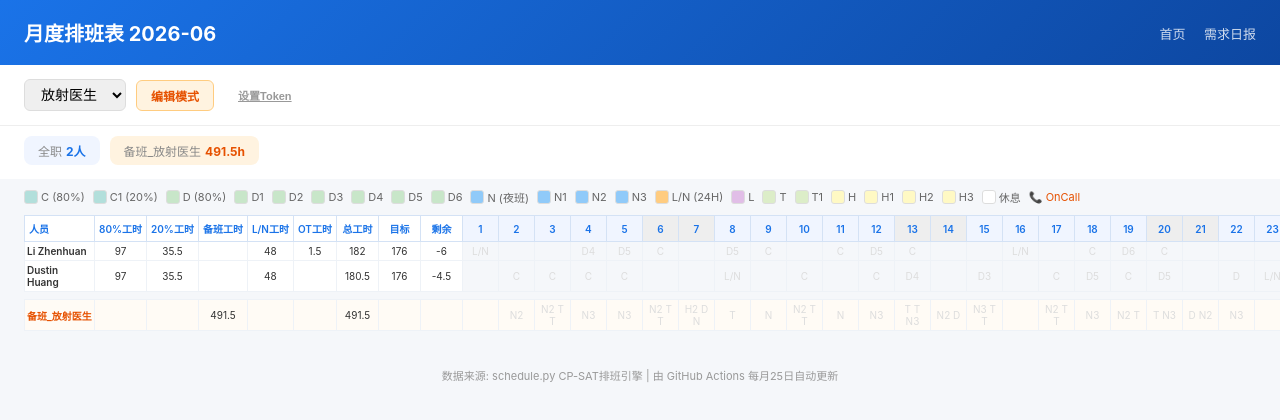
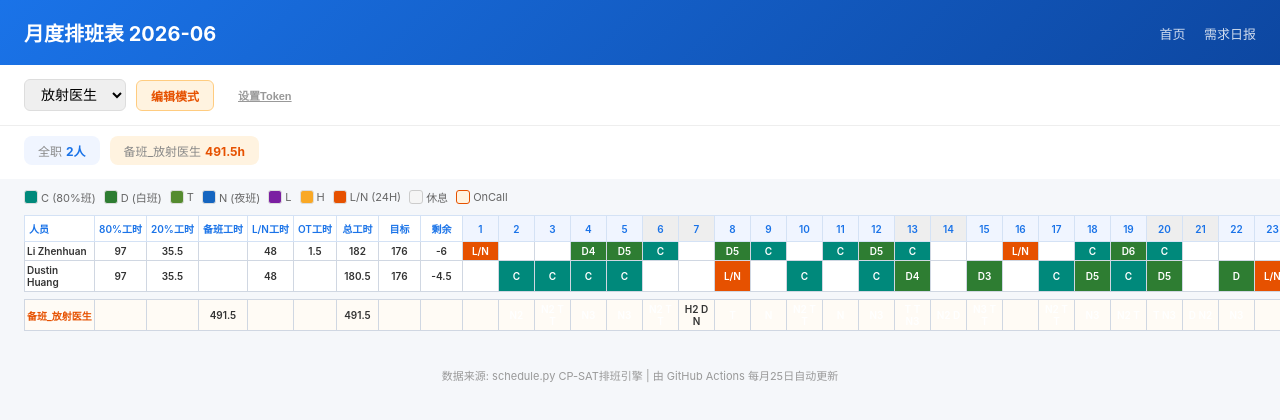
Before and after one commit to liuyx339-oss/gzu-schedule, a plain HTML site: page publish/schedule.html in a window 1280 px wide. Drawn offline with Linux system fonts and the light colour scheme.

Commit message:
Bold schedule colors: deep green/blue/teal/orange/purple, white text, readable

```diff
--- a/publish/schedule.html
+++ b/publish/schedule.html
@@ -40,7 +40,7 @@ body{font-family:-apple-system,BlinkMacSystemFont,"Segoe UI",Roboto,sans-serif;b
 .schedule-table{border-collapse:collapse;font-size:11px;min-width:100%}
 .schedule-table th{background:#f0f5ff;color:#1a73e8;font-weight:600;padding:5px 4px;border:1px solid #d4e2f5;white-space:nowrap;text-align:center;font-size:10px}
 .schedule-table th.weekend{background:#eee}
-.schedule-table td{border:1px solid #eef2f7;padding:3px 2px;text-align:center;min-width:36px;font-size:10px;cursor:default;transition:background 0.15s}
+.schedule-table td{border:1px solid #d0d7e2;padding:3px 2px;text-align:center;min-width:36px;font-size:10px;cursor:default;transition:background 0.15s;font-weight:600}
 .schedule-table td.editable{cursor:pointer}
 .schedule-table td.editable:hover{background:#e8f0fe}
 .schedule-table td.selected{outline:2px solid #1a73e8;outline-offset:-2px;z-index:5;position:relative}
@@ -54,17 +54,17 @@ body{font-family:-apple-system,BlinkMacSystemFont,"Segoe UI",Roboto,sans-serif;b
 .schedule-table .divider-row td{border:none;height:8px;background:#f5f7fa}
 .schedule-table .divider-row th{border:none;height:8px;background:#f5f7fa}
 
-/* Shift colors */
-.shift-D1,.shift-D2,.shift-D3,.shift-D4,.shift-D5,.shift-D6,.shift-D,.shift-DH{background:#c8e6c9}
-.shift-C,.shift-C1,.shift-C2{background:#b2dfdb}
-.shift-N1,.shift-N2,.shift-N3,.shift-N{background:#90caf9}
-.shift-L,.shift-L1,.shift-L2{background:#e1bee7}
-.shift-LN,.shift-L\/N{background:#ffcc80}
-.shift-T,.shift-T1,.shift-T2{background:#dcedc8}
-.shift-H1,.shift-H2,.shift-H3,.shift-H{background:#fff9c4}
-.shift-OC,.shift-OnCall,.shift-R{color:#e65100;font-weight:600}
-.shift-OFF{color:#ccc}
-.shift-empty{color:#ddd}
+/* Shift colors — bold & readable */
+.shift-D,.shift-D1,.shift-D2,.shift-D3,.shift-D4,.shift-D5,.shift-D6,.shift-DH{background:#2E7D32;color:#fff}
+.shift-C,.shift-C1,.shift-C2{background:#00897B;color:#fff}
+.shift-N,.shift-N1,.shift-N2,.shift-N3{background:#1565C0;color:#fff}
+.shift-L,.shift-L1,.shift-L2{background:#7B1FA2;color:#fff}
+.shift-T,.shift-T1,.shift-T2{background:#558B2F;color:#fff}
+.shift-H,.shift-H1,.shift-H2,.shift-H3{background:#F9A825;color:#333}
+.shift-LN,.shift-L\/N{background:#E65100;color:#fff}
+.shift-OC,.shift-OnCall,.shift-R{background:#FFF3E0;color:#E65100;font-weight:800}
+.shift-OFF{background:#F5F5F5;color:#bbb}
+.shift-empty{background:#fff;color:#ddd}
 
 .edit-popup{display:none;position:fixed;background:#fff;border-radius:8px;box-shadow:0 4px 20px rgba(0,0,0,0.15);z-index:1000;padding:6px;min-width:110px;max-height:400px;overflow-y:auto}
 .edit-popup.show{display:block}
@@ -134,17 +134,14 @@ var selectedCell = null;
 
 // Shift legend
 var LEGEND = {
-    'C': {color:'#b2dfdb',label:'C (80%)'}, 'C1':{color:'#b2dfdb',label:'C1 (20%)'},
-    'D': {color:'#c8e6c9',label:'D (80%)'}, 'D1':{color:'#c8e6c9',label:'D1'},
-    'D2':{color:'#c8e6c9',label:'D2'}, 'D3':{color:'#c8e6c9',label:'D3'},
-    'D4':{color:'#c8e6c9',label:'D4'}, 'D5':{color:'#c8e6c9',label:'D5'},
-    'D6':{color:'#c8e6c9',label:'D6'},
-    'N': {color:'#90caf9',label:'N (夜班)'}, 'N1':{color:'#90caf9',label:'N1'},
-    'N2':{color:'#90caf9',label:'N2'}, 'N3':{color:'#90caf9',label:'N3'},
-    'L/N':{color:'#ffcc80',label:'L/N (24H)'}, 'L':{color:'#e1bee7',label:'L'},
-    'T': {color:'#dcedc8',label:'T'}, 'T1':{color:'#dcedc8',label:'T1'},
-    'H': {color:'#fff9c4',label:'H'}, 'H1':{color:'#fff9c4',label:'H1'},
-    'H2':{color:'#fff9c4',label:'H2'}, 'H3':{color:'#fff9c4',label:'H3'},
+    'C':{color:'#00897B',label:'C (80%班)'},'C1':{color:'#00897B',label:'C1 (20%班)'},
+    'D':{color:'#2E7D32',label:'D (白班)'},'D1':{color:'#2E7D32',label:'D1'},'D2':{color:'#2E7D32',label:'D2'},
+    'D3':{color:'#2E7D32',label:'D3'},'D4':{color:'#2E7D32',label:'D4'},'D5':{color:'#2E7D32',label:'D5'},'D6':{color:'#2E7D32',label:'D6'},
+    'N':{color:'#1565C0',label:'N (夜班)'},'N1':{color:'#1565C0',label:'N1'},'N2':{color:'#1565C0',label:'N2'},'N3':{color:'#1565C0',label:'N3'},
+    'L/N':{color:'#E65100',label:'L/N (24H)'},
+    'L':{color:'#7B1FA2',label:'L'},'L1':{color:'#7B1FA2',label:'L1'},
+    'T':{color:'#558B2F',label:'T'},'T1':{color:'#558B2F',label:'T1'},
+    'H':{color:'#F9A825',label:'H'},'H1':{color:'#F9A825',label:'H1'},'H2':{color:'#F9A825',label:'H2'},'H3':{color:'#F9A825',label:'H3'},
 };
 var ALLOWED_SHIFTS = ['C','C1','D1','D2','D3','D4','D5','D6','N','N1','N2','N3','L','L/N','T','T1','H','H1','H2','H3','OFF'];
 
@@ -217,16 +214,16 @@ function renderStats() {
 function renderLegend() {
     var seen = {};
     var html = '';
-    for (var key in LEGEND) {
-        if (!LEGEND.hasOwnProperty(key)) continue;
-        var l = LEGEND[key];
-        if (!seen[l.label]) {
+    var keys = ['C','D','T','N','L','H','L/N'];
+    for (var i = 0; i < keys.length; i++) {
+        var l = LEGEND[keys[i]];
+        if (l && !seen[l.label]) {
             seen[l.label] = true;
             html += '<div class="legend-item"><div class="legend-swatch" style="background:'+l.color+'"></div>'+l.label+'</div>';
         }
     }
-    html += '<div class="legend-item"><div class="legend-swatch" style="background:#fff;border-color:#ddd"></div>休息</div>';
-    html += '<div class="legend-item" style="color:#e65100">📞 OnCall</div>';
+    html += '<div class="legend-item"><div class="legend-swatch" style="background:#f5f5f5;border:1px solid #ccc"></div>休息</div>';
+    html += '<div class="legend-item"><div class="legend-swatch" style="background:#FFF3E0;border:1px solid #E65100"></div>OnCall</div>';
     document.getElementById('legendBar').innerHTML = html;
 }
 
@@ -321,13 +318,16 @@ function renderTable() {
 
 function getShiftClass(shift) {
     if (!shift) return 'shift-empty';
-    // OnCall symbol
-    if (shift === '📞' || shift.indexOf('📞') >= 0) return 'shift-OC';
-    // Match known shifts
-    var base = shift.replace(/\d+$/,'');
-    if (base === 'L/N' || base === 'L\\/N') return 'shift-LN';
-    if (base === 'L') return 'shift-L';
-    if (['C','D','N','T','H'].indexOf(base) >= 0) return 'shift-'+base;
+    if (shift.indexOf('📞') >= 0) return 'shift-OC';
+    // Extract base shift type (first token before space or +)
+    var base = shift.split(/[\s\n\+]/)[0];
+    if (base === 'L/N' || base === 'LN') return 'shift-LN';
+    if (['C','C1','C2'].indexOf(base) >= 0) return 'shift-C';
+    if (['D','D1','D2','D3','D4','D5','D6','DH'].indexOf(base) >= 0) return 'shift-D';
+    if (['N','N1','N2','N3'].indexOf(base) >= 0) return 'shift-N';
+    if (['L','L1','L2'].indexOf(base) >= 0) return 'shift-L';
+    if (['T','T1','T2'].indexOf(base) >= 0) return 'shift-T';
+    if (['H','H1','H2','H3'].indexOf(base) >= 0) return 'shift-H';
     return 'shift-empty';
 }
 
```
